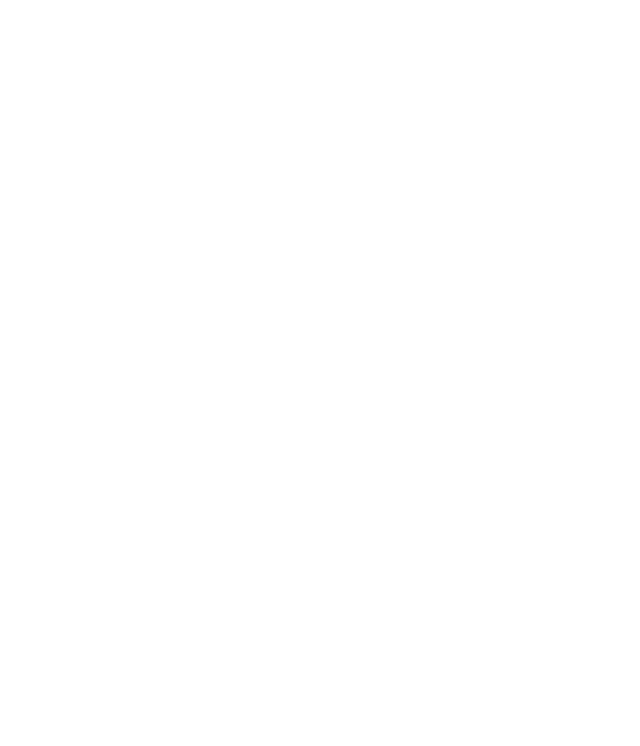
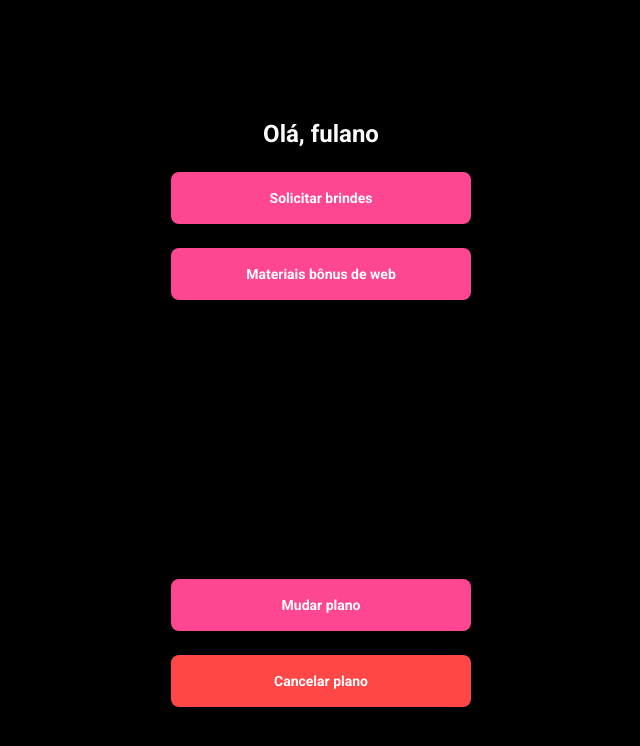
Before and after one commit to diego-carneiro/Driven_Plus, a React (Create React App) app: page /home in a window 1280 px wide. Before the commit this address had no page. Shown: the top 746 px of the page, without its empty margins (319-959 px from the left). Built offline with nearby package versions, Linux system fonts and the light colour scheme.

Commit message:
compra finalizada

```diff
--- a/package.json
+++ b/package.json
@@ -7,6 +7,7 @@
     "components": "^0.1.0",
     "react": "^17.0.2",
     "react-dom": "^17.0.2",
+    "react-icons": "^4.3.1",
     "react-router-dom": "^6.2.1",
     "react-scripts": "^4.0.3",
     "styled": "^1.0.0",
--- a/src/App.js
+++ b/src/App.js
@@ -6,6 +6,7 @@ import Login from "./views/Login";
 import SignUp from "./views/SignUp"
 import Subscriptions from "./views/Subscriptions"
 import Buy from "./views/Buy";
+import Home from  "./views/Home";
 
 export default function App() {
 
@@ -18,6 +19,7 @@ export default function App() {
                 <Route path="/sign-up" element={<SignUp />} />
                 <Route path="/subscriptions" element={<Subscriptions />} />
                 <Route path="/subscriptions/:idPlano" element={<Buy />} />
+                <Route path="/home" element={<Home />} />
             </Routes>
         </BrowserRouter>
 
--- a/src/styles/GlobalStyle.js
+++ b/src/styles/GlobalStyle.js
@@ -8,7 +8,6 @@ const GlobalStyle = createGlobalStyle`
         padding: 0;
         font-style: normal;
         font-weight: normal;
-        font-size: 70px;
         text-decoration: none;
 
     }
--- a/src/views/Buy.js
+++ b/src/views/Buy.js
@@ -4,12 +4,30 @@ import { useState, useEffect } from "react";
 import { useParams } from "react-router-dom"
 import { Link } from "react-router-dom";
 import { useNavigate } from "react-router-dom";
+import { FaArrowLeft } from 'react-icons/fa';
+import { FaMoneyBillWave } from 'react-icons/fa';
+import { FaWindowClose } from 'react-icons/fa';
+import { HiOutlineClipboardCheck } from 'react-icons/hi';
+import { IconContext } from "react-icons";
 import axios from "axios";
 
 import Loading from "../components/Loading";
 
 export default function Buy() {
 
+    const { idPlano } = useParams();
+
+    const navigate = useNavigate();
+
+    const initialValue = {
+        membershipId: idPlano,
+        cardName: "",
+        cardNumber: "",
+        securityNumber: "",
+        expirationDate: "",
+    }
+
+    const [input, setInput] = useState(initialValue);
     const [info, setInfo] = useState([]);
     const [warning, setWarning] = useState(false);
     const [token, setToken] = useState(() => {
@@ -17,7 +35,11 @@ export default function Buy() {
         return storedToken;
     });
 
-    const { idPlano } = useParams();
+    function onChange(ev) {
+        const { name, value } = ev.target
+
+        setInput({ ...input, [name]: value });
+    }
 
     useEffect(() => {
         const promise = axios.get(`https://mock-api.driven.com.br/api/v4/driven-plus/subscriptions/memberships/${idPlano}`,
@@ -34,6 +56,21 @@ export default function Buy() {
         promise.catch(error => alert(error))
     }, []);
 
+    function buyPlan() {
+        const promise = axios.post("https://mock-api.driven.com.br/api/v4/driven-plus/subscriptions", input,
+            {
+                headers: {
+                    "Authorization": `Bearer ${token}`
+                }
+            }
+        );
+        promise.catch(error => alert("Erro ao realizar compra"))
+        promise.then(response => {
+            navigate("/home");
+            console.log(response.data);
+        })
+    }
+
     if (info.length === 0) {
         return (
             <>
@@ -49,33 +86,56 @@ export default function Buy() {
         <>
             <Container position={warning}>
                 <Header>
-                    <Arrow src="assets/img/arrow.png" />
+                    <IconContext.Provider value={{ color: "white", size: "34px" }}>
+                        <Link to="/subscriptions">
+                            <FaArrowLeft />
+                        </Link>
+                    </IconContext.Provider>
                 </Header>
                 <img src={info.image} />
                 <h1>{info.name}</h1>
                 <InformationBox>
+                    <H2Title>
+                        <IconContext.Provider value={{ color: "#FF4791", size: "15px" }}>
+                            <HiOutlineClipboardCheck />
+                        </IconContext.Provider>
                         <h2>Benefícios:</h2>
+                    </H2Title>
                     {info.perks.map((items) => (
                         <h3>{items.title}</h3>
                     ))}
                 </InformationBox>
                 <InformationBox>
+                    <H2Title>
+                        <IconContext.Provider value={{ color: "#FF4791", size: "15px" }}>
+                            <FaMoneyBillWave />
+                        </IconContext.Provider>
                         <h2>Preço:</h2>
+                    </H2Title>
                     <h3>R$ {info.price} cobrados mensalmente</h3>
                 </InformationBox>
                 <CardInfo>
-                    <Input placeholder="Nome impresso no cartão" type="text" name="cardName" />
-                    <Input placeholder="Digitos do cartão" type="text" name="cardName" />
+                    <Input placeholder="Nome impresso no cartão" type="text" name="cardName" onChange={onChange} />
+                    <Input placeholder="Digitos do cartão" type="text" name="cardNumber" onChange={onChange} />
                     <CardSecurity>
-                        <Input placeholder="Código de segurança" type="text" name="cardName" />
-                        <Input placeholder="Validade" type="text" name="cardName" />
+                        <Input placeholder="Código de segurança" type="text" name="securityNumber" onChange={onChange} />
+                        <Input placeholder="Validade" type="text" name="expirationDate" onChange={onChange} />
                     </CardSecurity>
                     <Button onClick={() => { setWarning(true) }}>ASSINAR</Button>
                 </CardInfo>
             </Container>
             <WarningContainer position={warning} >
+                <WarningHeader>
+                    <IconContext.Provider value={{ color: "#FFFFFF", size: "32px" }}>
+                        <FaWindowClose onClick={() => { setWarning(false) }} />
+                    </IconContext.Provider>
+                </WarningHeader>
                 <WarningBox>
+                    <h1>Tem certeza que deseja assinar o {info.name} (R$ {info.price}) ?</h1>
+                    <ButtonLayer>
                         <NoButton onClick={() => { setWarning(false) }}>Não</NoButton>
+                        <YesButton onClick={buyPlan}>SIM</YesButton>
+                    </ButtonLayer>
                 </WarningBox>
             </WarningContainer>
         </>
@@ -84,10 +144,10 @@ export default function Buy() {
 // ::::::::::Styled-Components::::::::::
 const Container = styled.div`
     width: 100%;
-    height: 100vh;
+    min-height: 100vh;
     background-color: black;
     padding: 24px 22px 24px 22px;
-    filter: brightness(${props => props.position ?  "0.3" : "1"});
+    filter: brightness(${props => props.position ? "0.3" : "1"});
 
     display: flex;
     flex-direction: column;
@@ -112,9 +172,9 @@ const WarningContainer = styled.div`
     padding: 24px 22px 24px 22px;
 
     display: flex;
+    flex-direction: column;
+    align-items: center;
     justify-content: center;
-    align-items: center;
-    align-items: center;
     position: fixed;
 
     z-index: ${props => props.position ? "3" : "1"};
@@ -132,9 +192,21 @@ const WarningContainer = styled.div`
 `;
 const Header = styled.div`
     width: 100%;
+    height: fit-content;
 `
-const Arrow = styled.img`
+const WarningHeader = styled.div`
+    width: 100%;
+    height: fit-content;
+    margin-right: 42px;
+    margin-top: 25px;
+    position: fixed;
+    top: 0;
 
+    display: flex;
+    justify-content: flex-end;
+`
+const H2Title = styled.div`
+    display: flex;
 `
 const InformationBox = styled.div`
     width: 100%;
@@ -143,6 +215,7 @@ const InformationBox = styled.div`
         font-size: 16px;
         color: #FFFFFF;
         margin-bottom: 10px;
+        margin-left: 5px;
     }
     h3{
         font-size: 14px;
@@ -159,7 +232,7 @@ const CardInfo = styled.div`
 `
 const CardSecurity = styled.div`
     width: 100%;
-
+    gap: 10px;
     display: flex;
 `
 const Input = styled.input`
@@ -187,15 +260,29 @@ const WarningBox = styled.button`
     width: 248px;
     height: 210px;
     margin-top: 12px;
+    padding: 33px 22px 11px 22px;
     background-color: #FFFFFF;
     border-radius: 12px;
     border: none;
+
+    display: flex;
+    flex-direction: column;
+    justify-content: space-between;
+
+    h1{
+        font-size: 18px;
+        font-weight: 700;
+        color: black;
+    }
+    h2{
         font-size: 14px;
         font-weight: 700;
         color: #FFFFFF;
+    }
+
 `
 const NoButton = styled.button`
-    width: 100%;
+    width: 95px;
     height: 52px;
     margin-top: 12px;
     background-color: #CECECE;
@@ -205,3 +292,21 @@ const NoButton = styled.button`
     font-weight: 700;
     color: #FFFFFF;
 `
+const YesButton = styled.button`
+    width: 95px;
+    height: 52px;
+    margin-top: 12px;
+    background-color: #FF4791;
+    border-radius: 8px;
+    border: none;
+    font-size: 14px;
+    font-weight: 700;
+    color: #FFFFFF;
+`
+const ButtonLayer = styled.div`
+    width: 100%;
+
+    display: flex;
+    flex-wrap: wrap;
+    justify-content: space-between;
+`
--- /dev/null
+++ b/src/views/Home.js
@@ -0,0 +1,86 @@
+import React from 'react';
+import styled from 'styled-components'
+import { useState } from "react";
+import axios from "axios";
+
+export default function Login() {
+
+    return (
+        <Container>
+            <Content>
+                <h1>Olá, fulano</h1>
+                <ButtonSection>
+                    <Button>Solicitar brindes</Button>
+                    <Button>Materiais bônus de web</Button>
+                    <Button>Mudar plano</Button>
+                    <Button>Cancelar plano</Button>
+                </ButtonSection>
+            </Content>
+        </Container>
+    );
+}
+// ::::::::::Styled-Components::::::::::
+const Container = styled.div`
+    width: 100vw;
+    min-height: 100vh;
+    background-color: black;
+    padding: 120px 0px 100px 0px;
+
+    display: flex;
+    flex-direction: column;
+    align-items: center;
+
+    h1{
+        font-size: 24px;
+        font-weight: 700;
+        color: #FFFFFF;
+    }
+`
+const Content = styled.div`
+    width: 100%;
+
+    display: flex;
+    flex-direction: column;
+    align-items: center;
+`
+const ButtonSection = styled.div`
+    width: 100%;
+
+    display: flex;
+    flex-direction: column;
+    align-items: center;
+
+`
+const Perks = styled.div`
+    width: 100%;
+
+    display: flex;
+    flex-direction: column;
+    align-items: center;
+`
+const Membership = styled.div`
+    width: 100%;
+
+    display: flex;
+    flex-direction: column;
+    align-items: center;
+
+`
+const Button = styled.button`
+    width: 300px;
+    height: 52px;
+    margin-top: 24px;
+    background-color: #FF4791;
+    border-radius: 8px;
+    border: none;
+    font-size: 14px;
+    font-weight: 700;
+    color: #FFFFFF;
+
+    &:nth-child(2) {
+        margin-bottom: 255px;
+    }
+    &:last-child {
+        background-color: #FF4747;
+    }
+`
--- a/src/views/Login.js
+++ b/src/views/Login.js
@@ -65,7 +65,7 @@ export default function Login() {
 // ::::::::::Styled-Components::::::::::
 const Container = styled.div`
     width: 100vw;
-    height: 100vh;
+    min-height: 100vh;
     background-color: black;
     padding: 120px 0px 100px 0px;
 
--- a/src/views/SignUp.js
+++ b/src/views/SignUp.js
@@ -53,10 +53,9 @@ export default function Login() {
     )
 }
 // ::::::::::Styled-Components::::::::::
-
 const Container = styled.div`
     width: 100vw;
-    height: 100vh;
+    min-height: 100vh;
     background-color: black;
     padding: 120px 0px 100px 0px;
 
--- a/src/views/Subscriptions.js
+++ b/src/views/Subscriptions.js
@@ -49,7 +49,7 @@ export default function Subscriptions() {
                 <Link to={`/subscriptions/${items.id}`} >
                     <PassBox>
                         <img src={items.image} />
-                        <p>R${items.price}</p>
+                        <p>R$ {items.price}</p>
                     </PassBox>
                 </Link>
             ))}
@@ -60,7 +60,7 @@ export default function Subscriptions() {
 
 const Container = styled.div`
     width: 100vw;
-    height: 100vh;
+    min-height: 100vh;
     background-color: black;
     padding: 30px 0px 100px 0px;
 
@@ -72,7 +72,7 @@ const Container = styled.div`
         font-size: 32px;
         font-weight: 700;
         color: #FFFFFF;
-        margin-bottom: 10px;
+        margin-bottom: 15px;
     }
 `;
 const PassBox = styled.div`
```
Also changed, not shown: 1 other file (tests, documents, lock files or other folders). Lines whose indentation alone changed are shown as unchanged.
